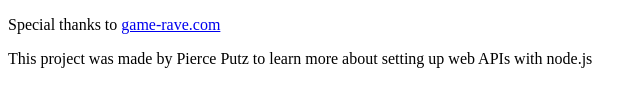
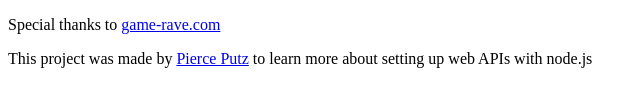
Before and after one commit to putzhub/playstation-demo-discs-api, a website: page public/index.html in a window 1280 px wide. Shown: the part 391-498 px from the top of the page, 0-640 px from the left. Drawn offline with Linux system fonts and the light colour scheme.

Commit message:
Add link to portfolio

```diff
--- a/public/index.html
+++ b/public/index.html
@@ -18,6 +18,6 @@
     </ul>
     <h2>Acknowledgements</h2>
     <p>Special thanks to <a href="https://www.game-rave.com/?page_id=126">game-rave.com</a></p>
-    <p>This project was made by Pierce Putz to learn more about setting up web APIs with node.js</p>
+    <p>This project was made by <a href="https://portfolio.putz.space">Pierce Putz</a> to learn more about setting up web APIs with node.js</p>
 </body>
 </html>
```
